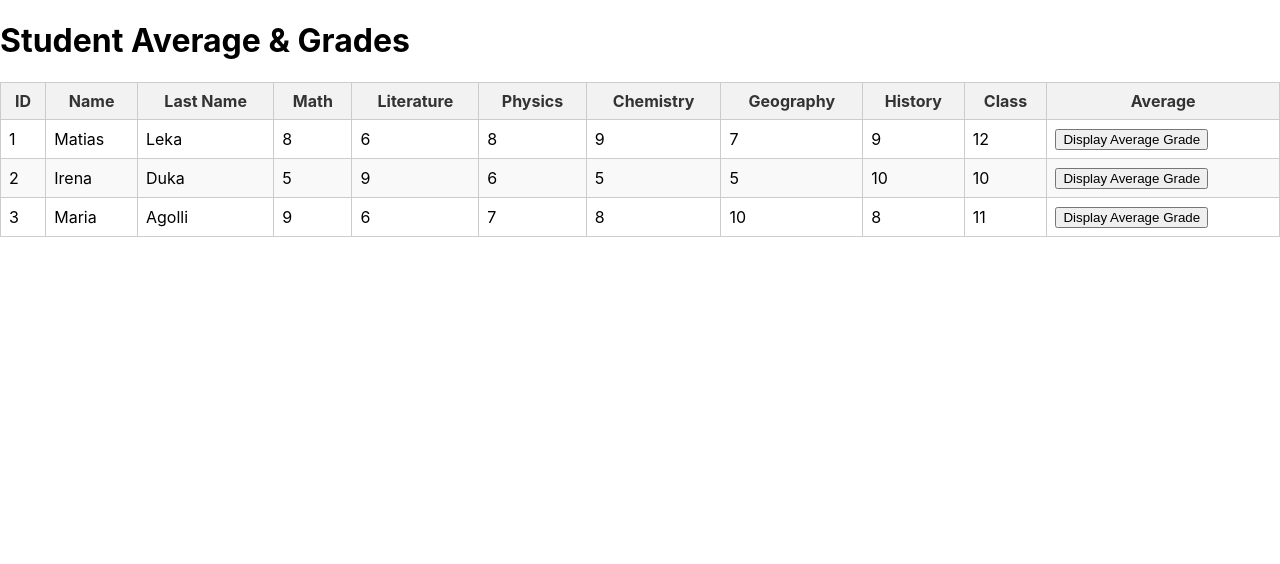
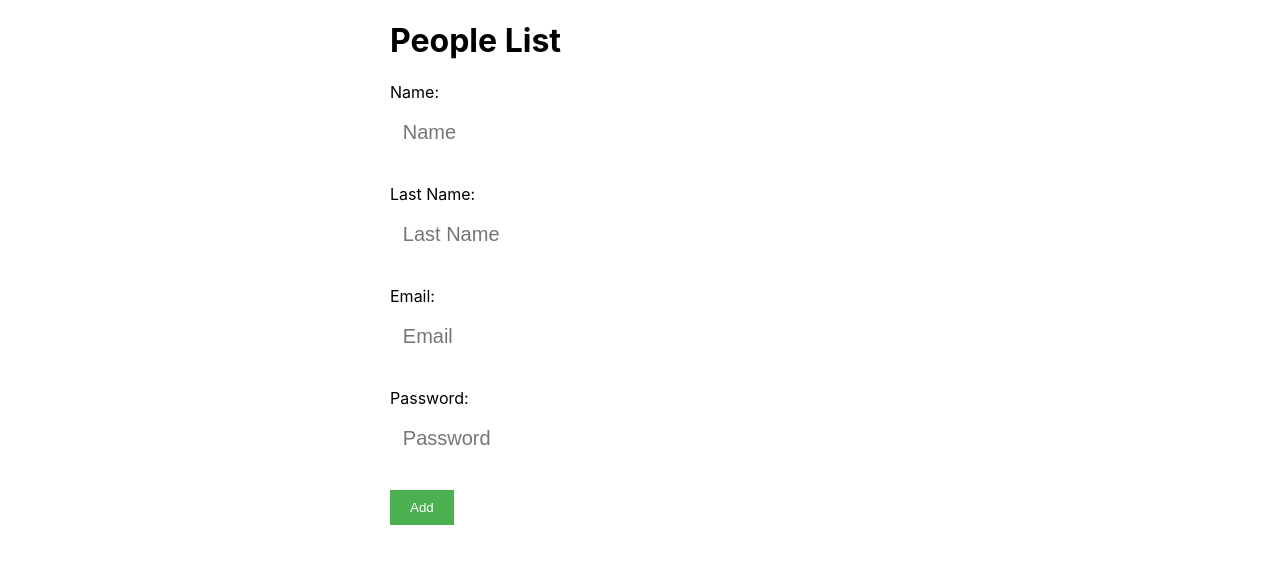
Before and after one commit to dorelasela-git/Card-Exercise, a React (Create React App) app: page / in a window 1280 px wide. Shown: the top 564 px of the page. Built offline with nearby package versions, Linux system fonts and the light colour scheme.

Commit message:
Card Exercise

```diff
--- a/src/App.js
+++ b/src/App.js
@@ -1,22 +1,33 @@
-import Table from "./Table/Table";
+// import Table from "./Table/Table";
+import Form from "./Form/Form";
 const App = () => {
-  const studentDataList =
-      [
-        {student_id: 1, student_name: 'Matias', student_lastName: 'Leka', student_class: 12, grades:{math: 8, literature: 6, physics: 8, chemistry: 9, geography: 7, history: 9}},
-        {student_id: 2, student_name: 'Irena', student_lastName: 'Duka', student_class: 10, grades:{math: 5, literature: 9, physics: 6, chemistry: 5, geography: 5, history: 10}},
-        {student_id: 3, student_name: 'Maria', student_lastName: 'Agolli', student_class: 11, grades:{math: 9, literature: 6, physics: 7, chemistry: 8, geography: 10, history: 8}}
-      ];
-  const displayAverageGrade = (averageGrade) => {
-    alert(`Average Grade: ${averageGrade.toFixed(2)}`);
-  };
-  return (
-      <div>
-        <h1>Student Average & Grades</h1>
-        <Table studentDataList={studentDataList} displayAverageGrade={displayAverageGrade} />
-      </div>
-  );
-};
+    return(
+        <div>
+            <Form/>
+        </div>
+    )
+
+}
 export default App;
+//   const studentDataList =
+//       [
+//         {student_id: 1, student_name: 'Matias', student_lastName: 'Leka', student_class: 12, grades:{math: 8, literature: 6, physics: 8, chemistry: 9, geography: 7, history: 9}},
+//         {student_id: 2, student_name: 'Irena', student_lastName: 'Duka', student_class: 10, grades:{math: 5, literature: 9, physics: 6, chemistry: 5, geography: 5, history: 10}},
+//         {student_id: 3, student_name: 'Maria', student_lastName: 'Agolli', student_class: 11, grades:{math: 9, literature: 6, physics: 7, chemistry: 8, geography: 10, history: 8}}
+//       ];
+//   const displayAverageGrade = (averageGrade, rank) => {
+//       alert(
+//           `Average Grade: ${averageGrade.toFixed(2)}\nRank: ${rank}/${studentDataList.length}`
+//       );
+//   };
+//   return (
+//       <div>
+//         <h1>Student Average & Grades</h1>
+//         <Table studentDataList={studentDataList} displayAverageGrade={displayAverageGrade} />
+//       </div>
+//   );
+// };
+
 // import CardParent from "./Card/CardParent";
 // import photo3 from './Card/photo3.png'
 // import photo1 from './Card/photo1.png'
--- /dev/null
+++ b/src/Form/Form.css
@@ -0,0 +1,40 @@
+.form-wrapper {
+    max-width: 500px;
+    margin: 0 auto;
+}
+.input {
+    display: block;
+    width: 100%;
+    padding: .5rem .8rem .5rem .8rem;
+    margin: .9vw 0 ;
+    border:0;
+    border-radius: 5px;
+    font-size: 20px;
+}
+
+.button-add{
+    padding: 10px 20px;
+    background-color: #4CAF50;
+    color: white;
+    border: none;
+    cursor: pointer;
+}
+
+.card {
+    background-color: #f9f9f9;
+    display: block;
+    width: 100%;
+    padding: .5rem .8rem .5rem .8rem;
+    margin: .9vw 0 ;
+    border:0;
+    border-radius: 5px;
+    font-size: 20px
+}
+
+.delete-button {
+    padding: 5px 10px;
+    background-color: #f44336;
+    color: white;
+    border: none;
+    cursor: pointer;
+}
--- /dev/null
+++ b/src/Form/Form.js
@@ -0,0 +1,66 @@
+import React, {useState} from "react"
+import './Form.css'
+const Form = () => {
+    const [name, setName] = useState('');
+    const [lastName, setLastName] = useState('');
+    const [email, setEmail] = useState('');
+    const [password, setPassword] = useState('');
+    const [people, setPeople] = useState([]);
+    const handleAdd = () => {
+        const newPerson = {
+            id:Date.now(),
+            name: name,
+            lastName: lastName,
+            email: email,
+            password: password
+        };
+        setPeople([...people, newPerson]);
+        setName('');
+        setLastName('');
+        setEmail('');
+        setPassword('');
+    };
+    const handleDeletePerson = (id) => {
+        const updatedList = people.filter(person => person.id !== id);
+        setPeople(updatedList);
+    };
+    return (
+        <div className="form-wrapper">
+            <h1>People List</h1>
+            <form>
+                <label>Name:
+                    <input className="input" placeholder="Name" type="text" value={name} onChange={e => setName(e.target.value)} />
+                </label><br />
+                <label>Last Name:
+                    <input className="input" placeholder="Last Name" type="text" value={lastName} onChange={e => setLastName(e.target.value)} />
+                </label><br />
+                <label>Email:
+                    <input className="input" placeholder="Email" type="email" value={email} onChange={e => setEmail(e.target.value)} />
+                </label><br />
+                <label>Password:
+                    <input className="input" placeholder="Password" type="password" value={password} onChange={e => setPassword(e.target.value)} />
+                </label><br />
+                <button className="button-add" type="button" onClick={handleAdd}>Add</button>
+            </form>
+            {people.map(person => (
+                <div key={person.id} className="card">
+                    <div>
+                        <p>Name:</p> {person.name}
+                    </div>
+                    <div>
+                        <p>Last Name:</p> {person.lastName}
+                    </div>
+                    <div>
+                        <p>Email:</p> {person.email}
+                    </div>
+                    <div>
+                        <p>Password:</p> {person.password}
+                    </div>
+                    <button className="delete-button" type="button" onClick={() => handleDeletePerson(person.id)}>Delete</button>
+                    <hr />
+                </div>
+            ))}
+        </div>
+    )
+}
+export default Form;
```
